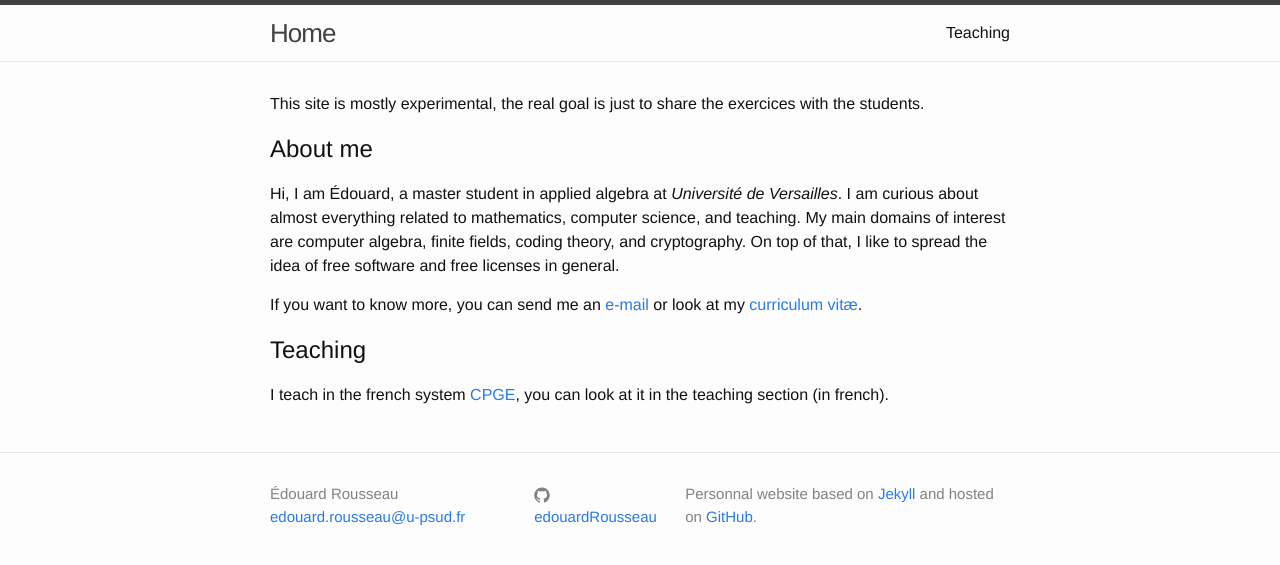
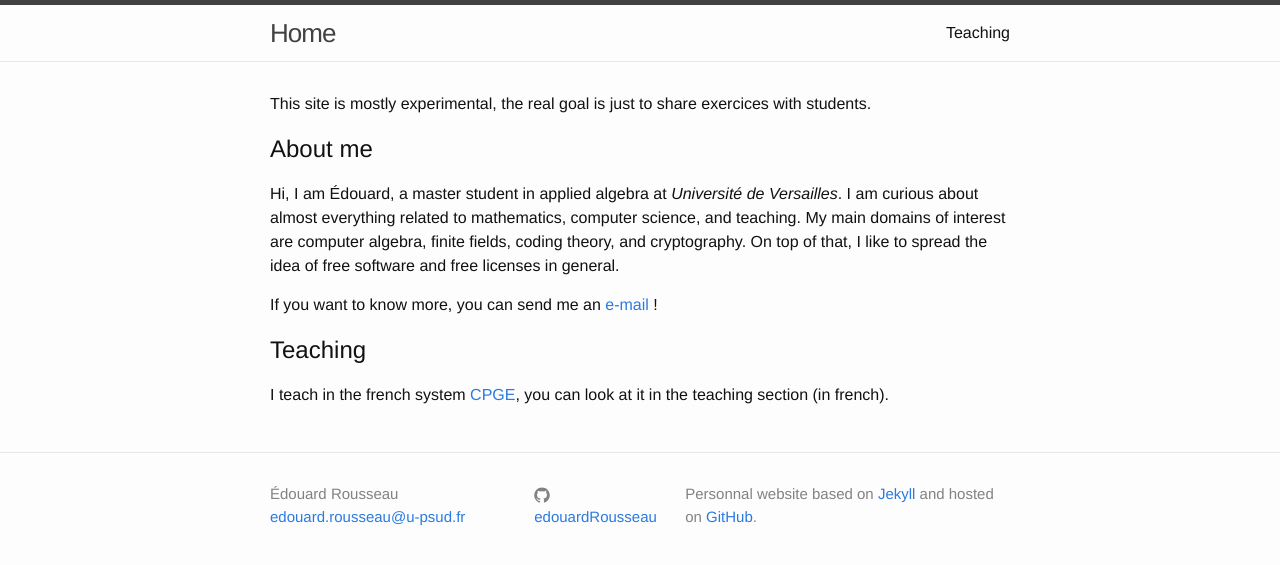
Before and after one commit to erou/erou.github.io, a Jekyll site: the page built from index.md, in a window 1280 px wide. Shown: the top 565 px of the page. Built offline with Jekyll 4.4.1, drawn with Linux system fonts in a browser that asks for light colours.

Commit message:
removed cv thing

```diff
--- a/index.md
+++ b/index.md
@@ -5,8 +5,8 @@
 layout: default
 ---
 
-This site is mostly experimental, the real goal is just to share the exercices
-with the students.
+This site is mostly experimental, the real goal is just to share exercices
+with students.
 
 ## About me
 
@@ -17,8 +17,7 @@ finite fields, coding theory, and cryptography. On top of
 that, I like to spread the idea of free software and free licenses in general.
 
 If you want to know more, you can send me an
-[e-mail](mailto:edouard.rousseau@u-psud.fr) or look at my [curriculum
-vitæ](cv).
+[e-mail](mailto:edouard.rousseau@u-psud.fr) !
 
 ## Teaching
 
```
Also changed, not shown: cv.md (+4 -0 lines).
